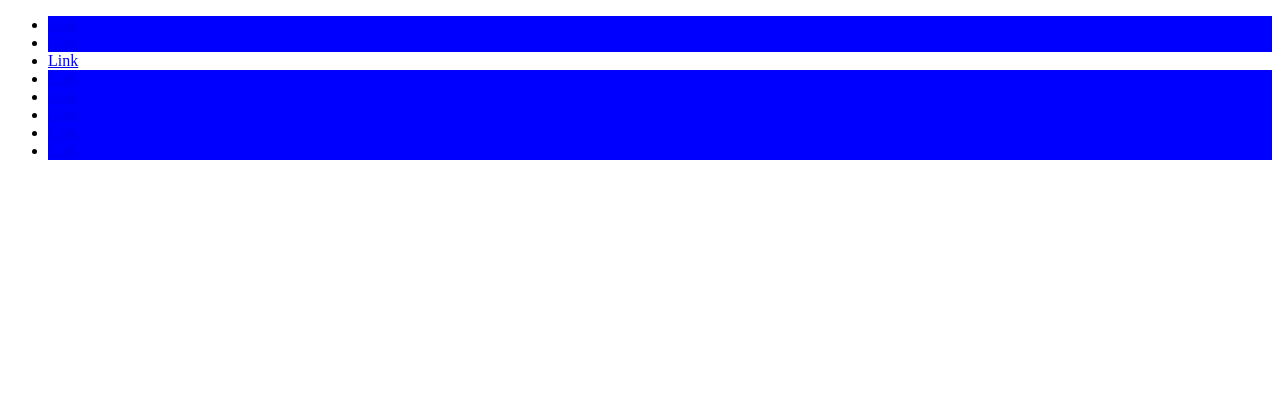
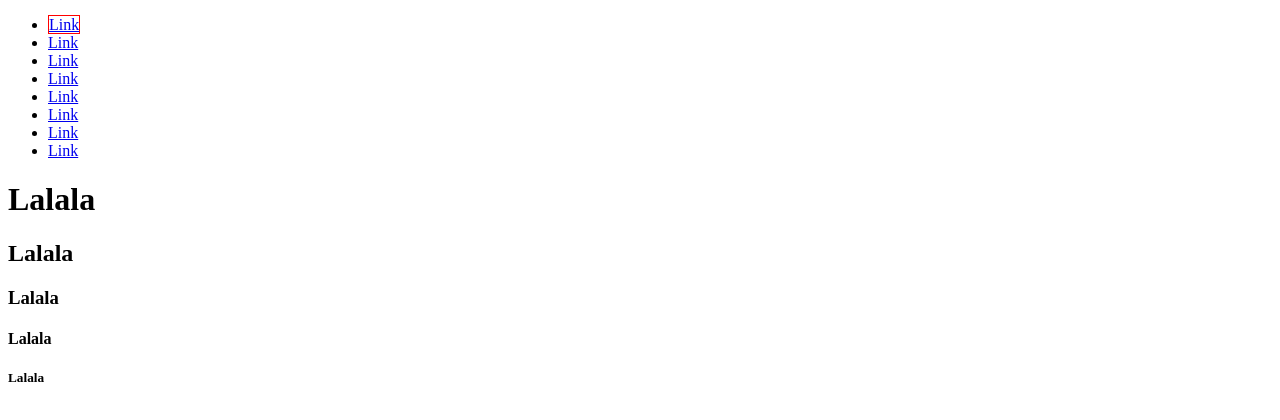
Before and after one commit to ChungsikPark/css_practice, a website: page index.html in a window 1280 px wide. Drawn offline with Linux system fonts and the light colour scheme.

Commit message:
css variables

```diff
--- a/index.html
+++ b/index.html
@@ -19,5 +19,10 @@
         <li><a href="#" target="_blank">Link</a></li>
       </ul>
     </nav>
+    <h1>Lalala</h1>
+    <h2>Lalala</h2>
+    <h3>Lalala</h3>
+    <h4>Lalala</h4>
+    <h5>Lalala</h5>
   </body>
 </html>
--- a/styles.css
+++ b/styles.css
@@ -2,6 +2,28 @@
   background-color: blue;
 } */
 
-li:not(.target) {
+/* li:not(.target) {
   background-color: blue;
+} */
+
+/* :root {
+  --awsomeColor: #e74c3c;
 }
+
+li:first-child a {
+  color: var(--awsomeColor);
+} */
+
+:root {
+  --awsomeColor: 1px solid red;
+}
+
+li:first-child a {
+  border: var(--awsomeColor);
+}
+
+@custom-selector :--headers h1, h2, h3, h4, h5, h6;
+
+:--headers {
+  color: #8e44ad;
+}
```
Also changed, not shown: README.md.
